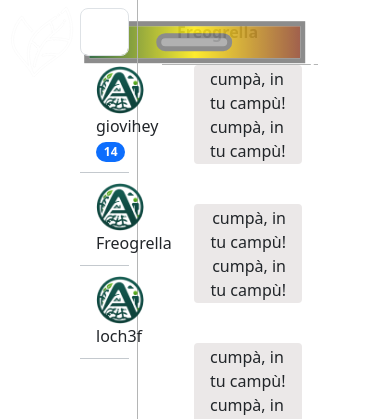
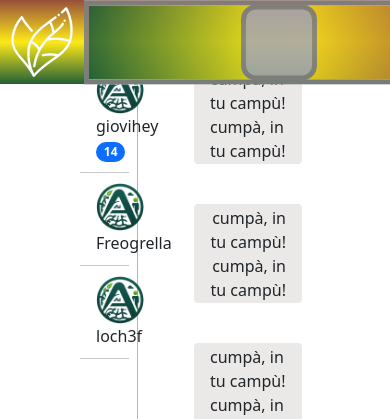
Before and after one commit to Fre0Grella/AgroNET, a PHP site: page /message.html in a window 390 px wide. Shown: the top 419 px of the page. Run offline with PHP 8.4, Linux system fonts and the light colour scheme; some libraries are stand-ins or nearby versions.

Commit message:
something

```diff
--- a/root/css/search.css
+++ b/root/css/search.css
@@ -36,6 +36,11 @@ margin: 10vh auto 0 auto;
         align-items: center;
         border:none;
         margin-top: 10vh;
+        z-index: 0;
+    }
+
+    main {
+        margin-top: 20vh;
     }
 
 }
--- a/root/css/style.css
+++ b/root/css/style.css
@@ -36,7 +36,7 @@ main article header {
     position: fixed;
     right: 0;
     top: 0;
-    /* background-image: linear-gradient( #97503A, #FDE918, #226037); */
+    background-image: linear-gradient( #97503A, #FDE918, #226037);
 
 }
 
@@ -63,7 +63,7 @@ nav {
 }
 
 nav img {
-    z-index: 1;
+    z-index: 2;
 }
 
 nav img:hover {
@@ -82,7 +82,7 @@ nav img:hover {
     opacity: 0.9;
     -webkit-transition: .2s;
     transition: opacity .2s;
-    z-index: 0;
+    z-index: 1;
 }
 
 .slider:hover {
@@ -137,17 +137,22 @@ nav img:hover {
 
     nav img {
         max-height: 100% !important;
-        z-index: 1;
+        z-index: 2;
+
     }
 
     a {
         max-height: 100% !important;
     }
 
+    .topBar {
+        z-index: 1;
+    }
+
     .slider {
         -webkit-appearance: none;
         width: 100vw;
-        height: 5vh;
+        height: 10vh;
         transform: rotate(180deg);
         background-image: linear-gradient(to right, #97503A, #FDE918, #226037);
         /* border-radius: 50px; */
@@ -156,14 +161,15 @@ nav img:hover {
         opacity: 0.9;
         -webkit-transition: .2s;
         transition: opacity .2s;
-        z-index: 0;
+        z-index: 1;
+        flex-shrink: 0;
     }
 
     .slider::-webkit-slider-thumb {
         -webkit-appearance: none;
         appearance: none;
         width: 9vh;
-        height: 4.5vw;
+        height: 9vh;
         background: darkgrey;
         border-radius: 15px;
         border: solid 5px gray;
@@ -175,8 +181,8 @@ nav img:hover {
     .slider::-moz-range-thumb {
         -webkit-appearance: none;
         appearance: none;
-        width: 4.5vh;
-        height: 4.5vw;
+        width: 9vh;
+        height: 9vh;
         background: darkgrey;
         border-radius: 15px;
         border: solid 5px gray;
--- a/root/login.html
+++ b/root/login.html
@@ -12,14 +12,14 @@
         <link href="css/login.css" rel="stylesheet" type="text/css"/>
     </head>
     <body>
-        <div class="conteiner-fluid text-center fixed-center">
+        <div class="container-fluid text-center fixed-center">
             <div class="row justify-content-center">
                 <div class="col-8">
                     <img src="img/AgroNET_logo.png" class="img-fluid"/>
                   </div>
             </div>
         </div>
-        <form action="/AgroNET/root/home.html" method="post" class="conteiner justify-content-center col-10 offset-1">
+        <form action="/AgroNET/root/home.html" method="post" class="container justify-content-center col-10 offset-1">
             <div class="email p-2">
                 <label for="emailinput" class="form-label">Email address</label>
                 <input type="email" class="form-control" id="emailinput" placeholder="name@example.com">
--- a/root/php/login.php
+++ b/root/php/login.php
@@ -4,6 +4,7 @@ require_once __DIR__ . '/../bootstrap.php';
 if(isset($_POST['login'])) {
     $email = $_POST['email'];
     $password = $_POST['password'];
+    echo($email+$password);
 
     if (empty($email) || empty($password)) {
        echo 'Inserisci email e password %s';
```
